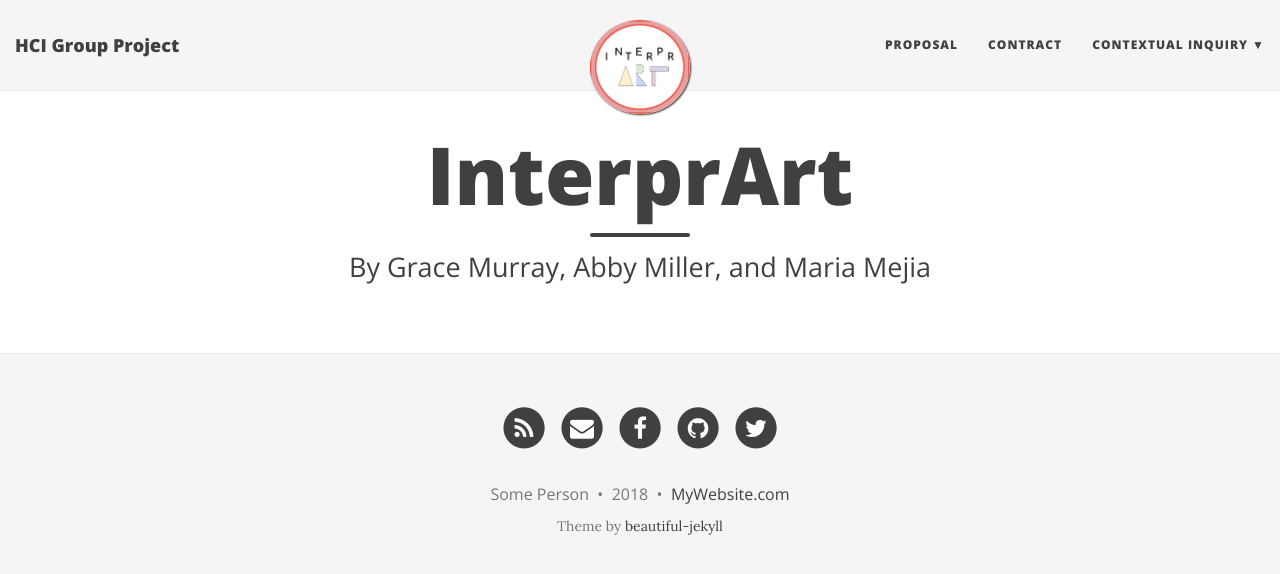
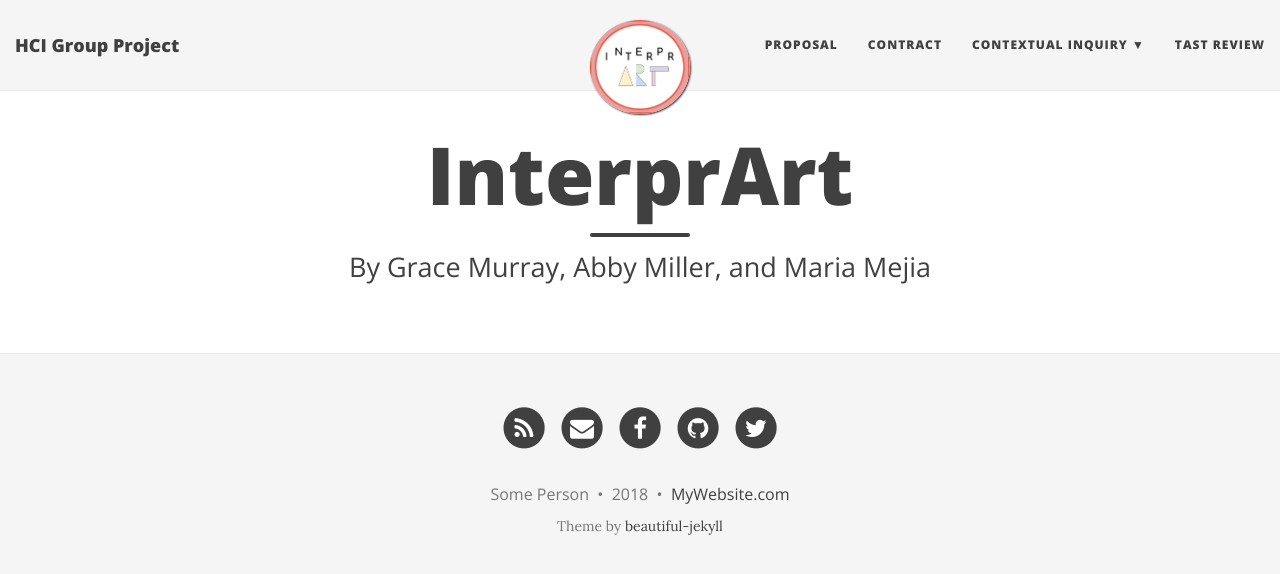
Before and after one commit to mc-mejia/HCIGroupProject, a Jekyll site: the page built from index.html, in a window 1280 px wide. Shown: the top 574 px of the page. Built offline with Jekyll 4.4.1, drawn with Linux system fonts in a browser that asks for light colours; nearby versions of some CDN libraries; the list of posts is cut into pages by our own code.

Commit message:
Update _config.yml

```diff
--- a/_config.yml
+++ b/_config.yml
@@ -29,6 +29,7 @@ navbar-links:
   - Plan: "ContextualInquiry"
   - Check In: "CI-checkin"
   - Review: "CI-review"
+  Tast Review: "TaskReview"
 
 # Image to show in the navigation bar - image must be a square (width = height)
 # Remove this parameter if you don't want an image in the navbar
```
